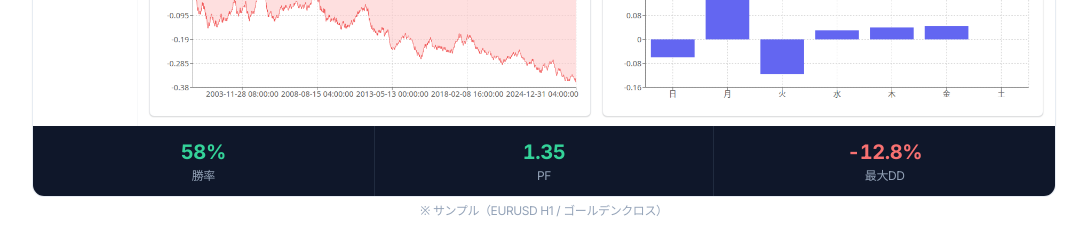
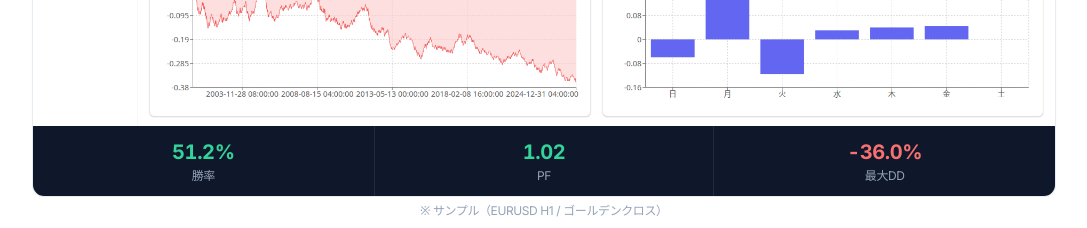
Before and after one commit to ryujiro730/backtest-mvp, a Next.js app in the folder frontend/: page / in a window 1280 px wide. Shown: the part 1040-1268 px from the top of the page, without its empty margins (96-1183 px from the left). Built offline with nearby package versions, Linux system fonts and the light colour scheme; no server answers.

Commit message:
表示を変更してサーバーへの負荷を軽減。

```diff
--- a/frontend/src/app/[locale]/PageClient.tsx
+++ b/frontend/src/app/[locale]/PageClient.tsx
@@ -126,15 +126,15 @@ export default function PageClient({ locale }: { locale: string }) {
             {/* 成績サンプルバー */}
             <div className="grid grid-cols-3 rounded-b-xl overflow-hidden border border-t-0 border-slate-200/80">
               <div className="bg-slate-900 py-3 text-center">
-                <div className="text-emerald-400 font-bold text-xl tabular-nums">58%</div>
+                <div className="text-emerald-400 font-bold text-xl tabular-nums">51.2%</div>
                 <div className="text-slate-400 text-xs mt-0.5">勝率</div>
               </div>
               <div className="bg-slate-900 py-3 text-center border-x border-slate-700/50">
-                <div className="text-emerald-400 font-bold text-xl tabular-nums">1.35</div>
+                <div className="text-emerald-400 font-bold text-xl tabular-nums">1.02</div>
                 <div className="text-slate-400 text-xs mt-0.5">PF</div>
               </div>
               <div className="bg-slate-900 py-3 text-center">
-                <div className="text-red-400 font-bold text-xl tabular-nums">-12.8%</div>
+                <div className="text-red-400 font-bold text-xl tabular-nums">-36.0%</div>
                 <div className="text-slate-400 text-xs mt-0.5">最大DD</div>
               </div>
             </div>
--- a/frontend/src/components/chart/useChartData.ts
+++ b/frontend/src/components/chart/useChartData.ts
@@ -3,8 +3,8 @@
 import { useState, useCallback, useEffect, useRef } from "react";
 import type { CandlestickBar } from "./ChartArea";
 
-const INITIAL_LIMIT = 2000;
-const LOAD_MORE_LIMIT = 2000;
+const INITIAL_LIMIT = 500;
+const LOAD_MORE_LIMIT = 500;
 
 type ApiBar = CandlestickBar;
 
```
Also changed, not shown: 1 other file (tests, documents, lock files or other folders).
